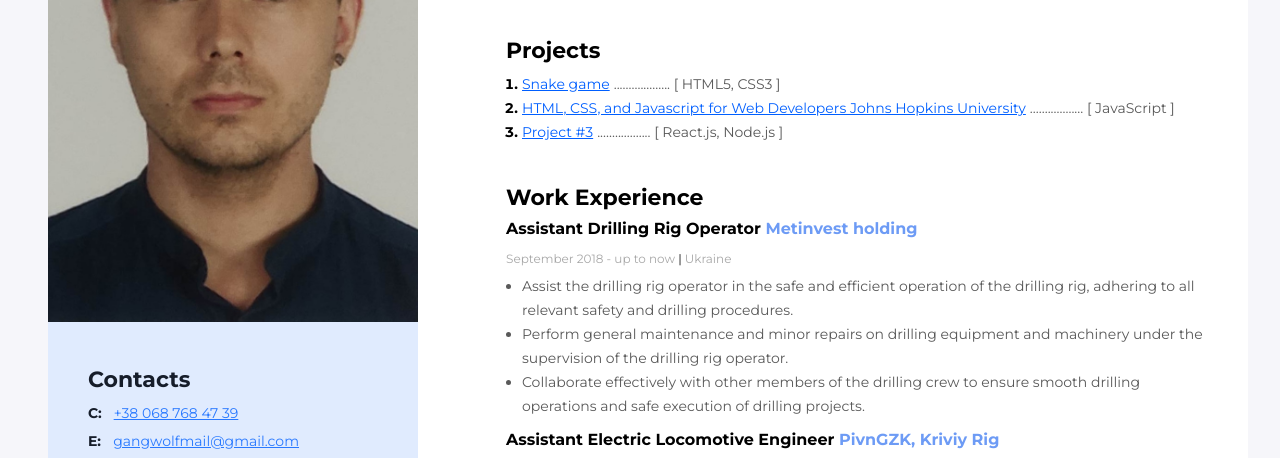
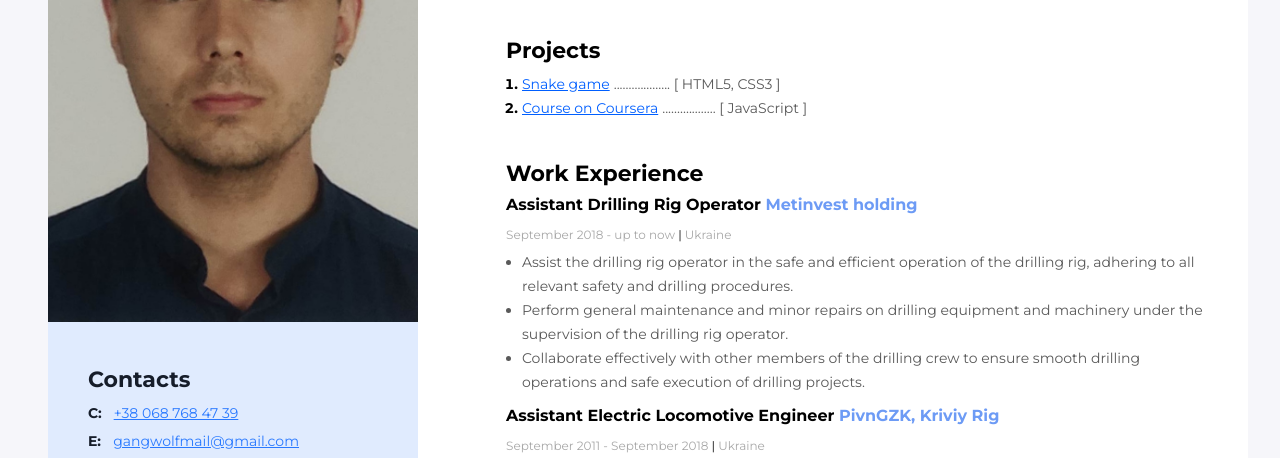
Before and after one commit to gangwolfmail/CV, a plain HTML site: page index.html in a window 1280 px wide. Shown: the part 273-731 px from the top of the page. Drawn offline with Linux system fonts and the light colour scheme.

Commit message:
update index.html

```diff
--- a/index.html
+++ b/index.html
@@ -37,18 +37,12 @@
 
                     </li>
 
-                    <li class="my-projects-item"><a class="my-projects-item-link" href="https://gangwolfmail.github.io/coursera-test/" target="_blank">HTML, CSS, and Javascript for Web Developers
-Johns Hopkins University</a>
+                    <li class="my-projects-item"><a class="my-projects-item-link" href="https://gangwolfmail.github.io/coursera-test/" target="_blank">Course on Coursera</a>
                          <span class="my-projects-item-tech">..................
                             [ JavaScript ]</span>
 
                     </li>
 
-                    <li class="my-projects-item"><a class="my-projects-item-link" href="https://kidslike.p.goit.global/" target="_blank">Project #3</a>
-                        <span class="my-projects-item-tech">..................
-                            [ React.js, Node.js ]</span>
-
-                    </li>
 
                 </ol>
             </div>
```
